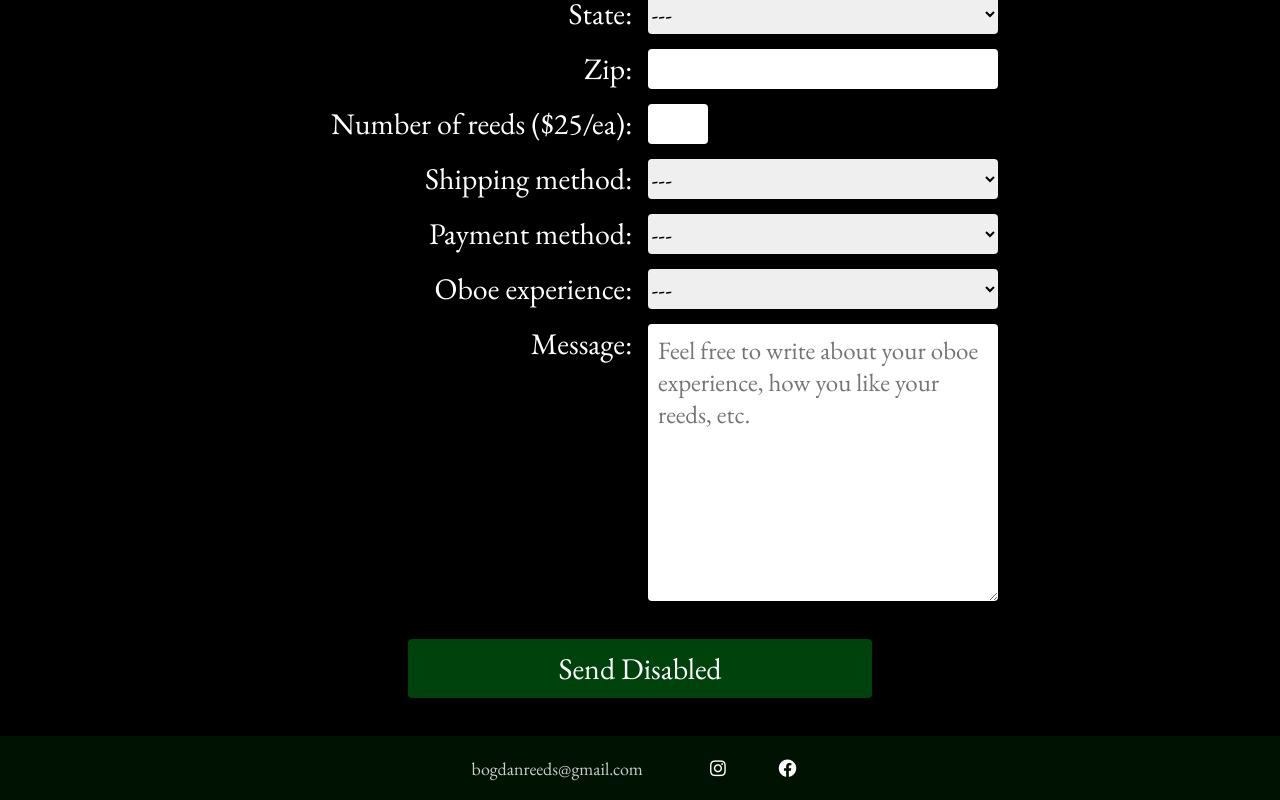
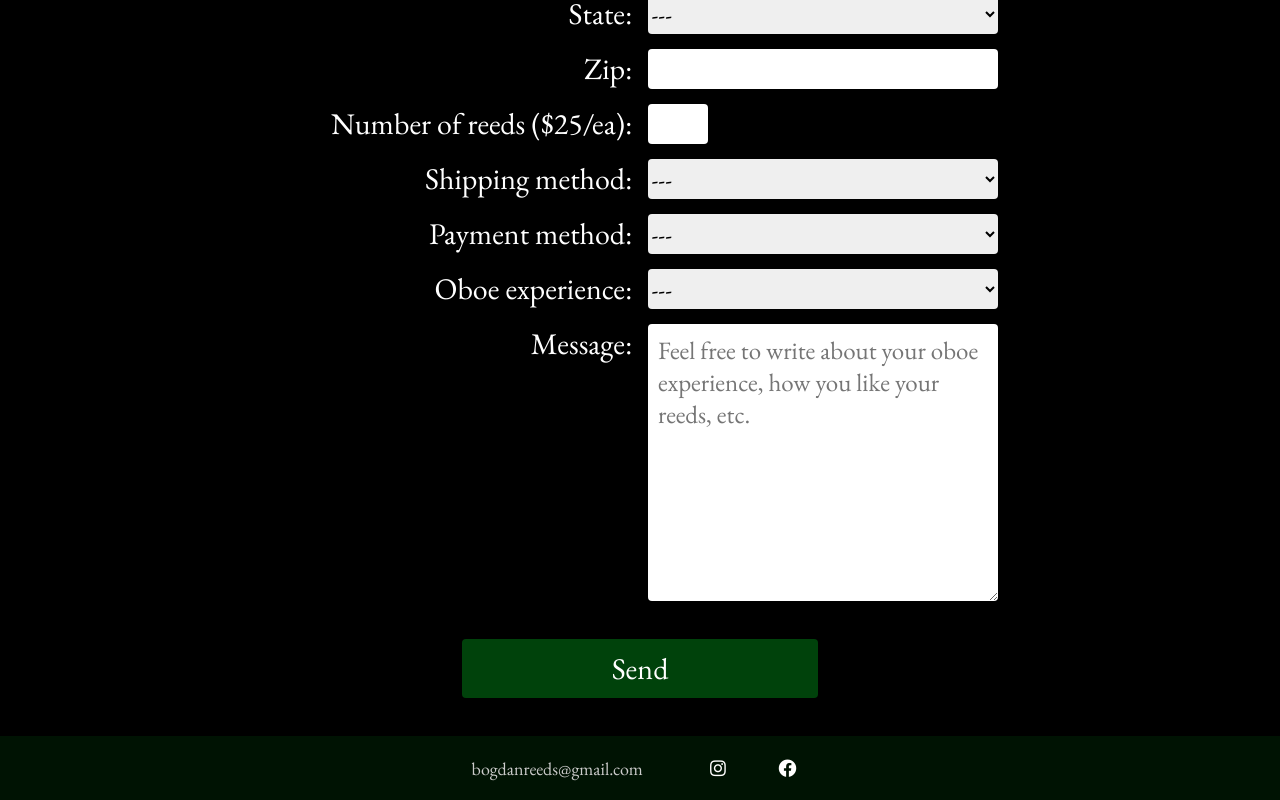
Before and after one commit to clairebogdan/bogdanreeds_website, a React (Create React App) app: page / in a window 1280 px wide. Shown: the part 1940-2740 px from the top of the page. Built offline with nearby package versions, Linux system fonts and the light colour scheme.

Commit message:
enabled button

```diff
--- a/src/components/pages/OrderForm.js
+++ b/src/components/pages/OrderForm.js
@@ -136,7 +136,7 @@
                 <textarea className="textarea-input" id="" cols="30" rows="8" placeholder="Feel free to write about your oboe experience, how you like your reeds, etc." name="message"></textarea>
                 </div>
 
-                <input type="submit" className="btn" value="Send Disabled" disabled></input>
+                <input type="submit" className="btn" value="Send"></input>
             </form>
         </div>
       );
```
